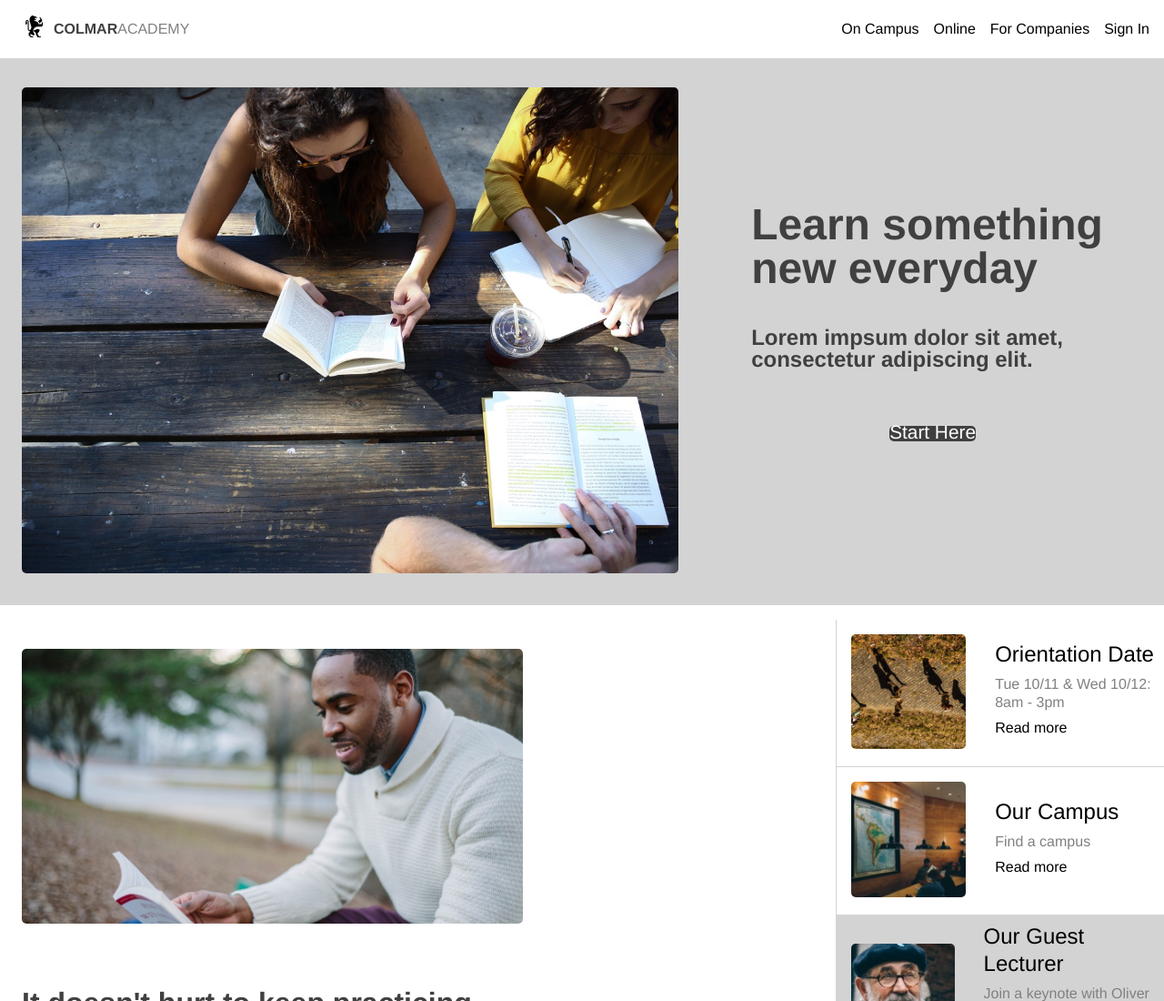
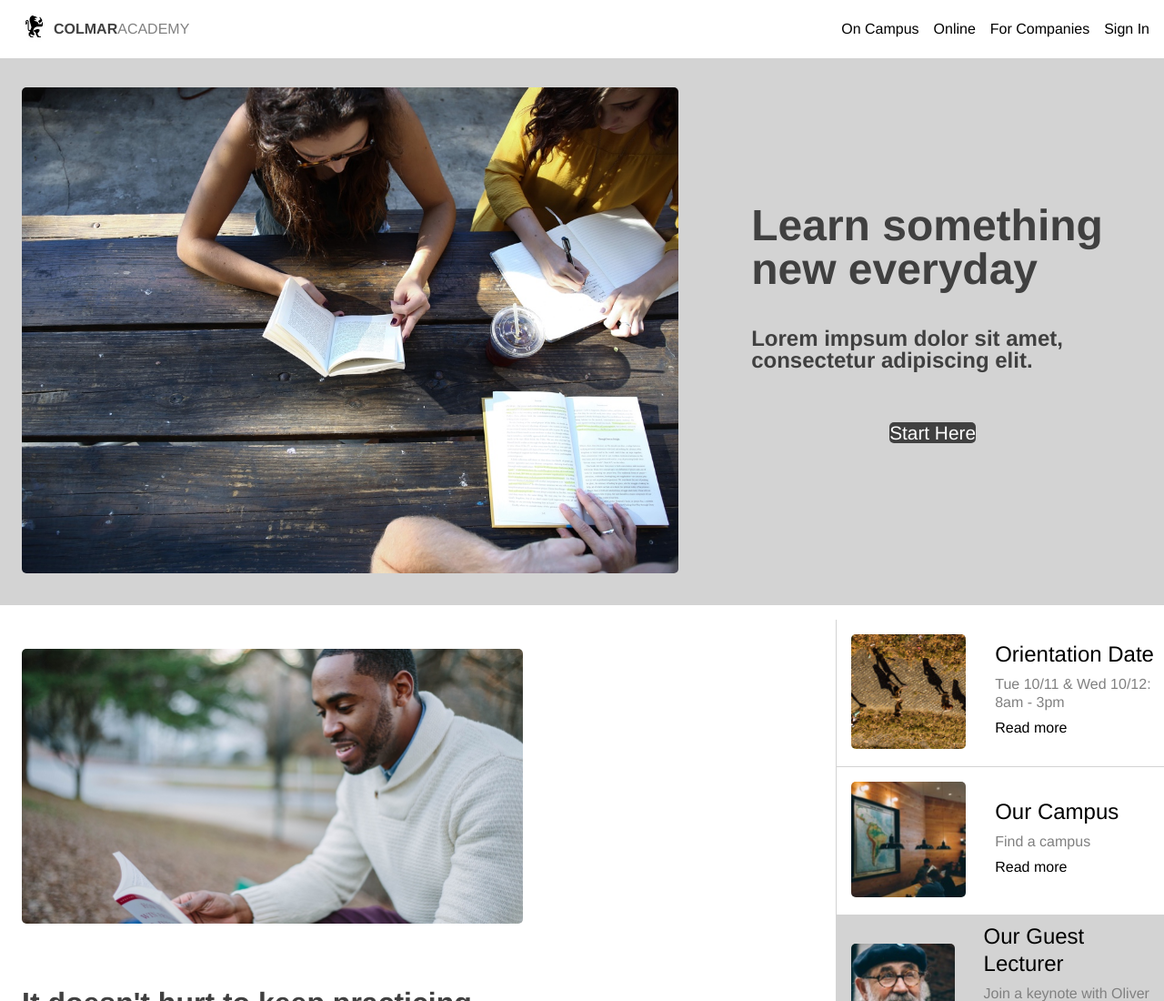
Before and after one commit to gmatilly/Colmar-Academy, a plain HTML site: page index.html in a window 1280 px wide. Shown: the top 1100 px of the page at 91% size. Drawn offline with Linux system fonts and the light colour scheme.

Commit message:
Changed span on button - duh.

```diff
--- a/index.html
+++ b/index.html
@@ -47,7 +47,7 @@
       <h1>Learn something new everyday</h1>
       <p>Lorem impsum dolor sit amet, consectetur adipiscing elit.</p>
       <div class="button">
-      <span><a href="#">Start Here</a></span>
+      <a href="#"><span>Start Here</span></a>
     </div>
   </div>
 
```
